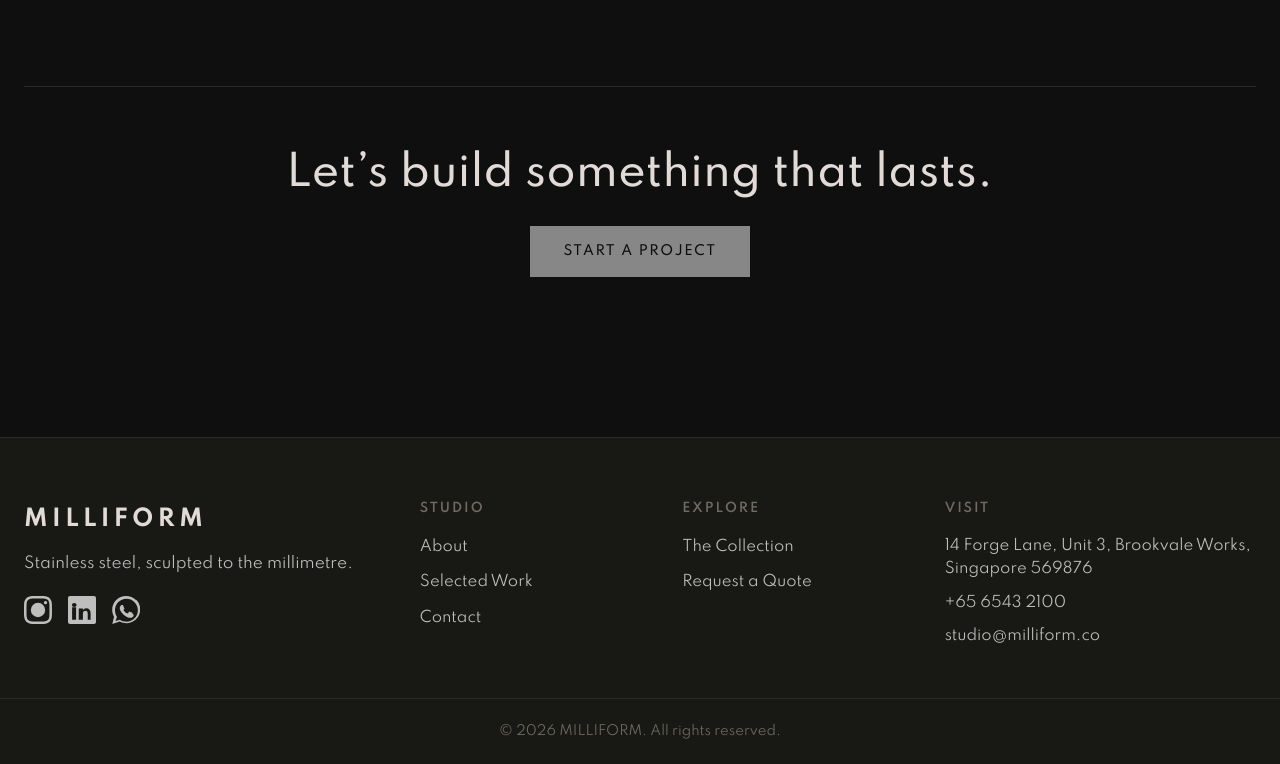
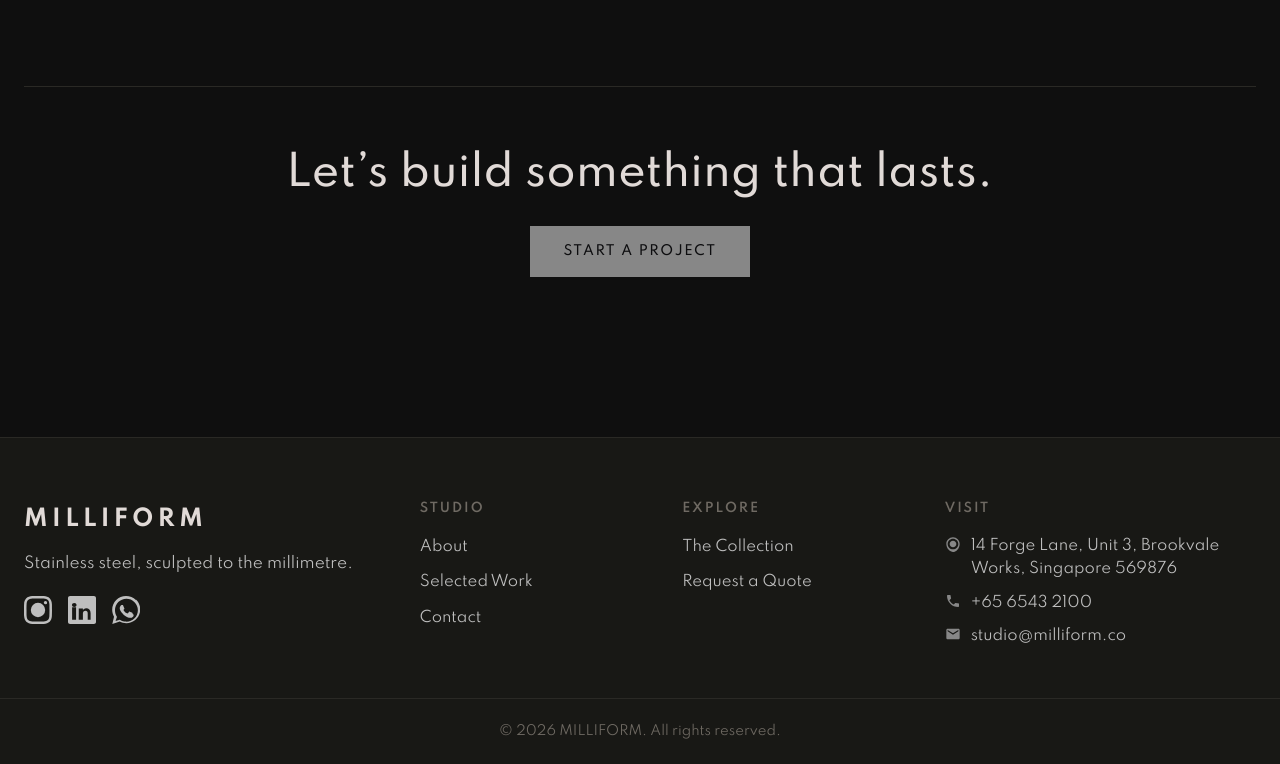
Before and after one commit to Peanoquio/milliform-countertop, a React (Create React App) app: page /about in a window 1280 px wide. Shown: the part 2060-2824 px from the top of the page. Built offline with nearby package versions, Linux system fonts and the light colour scheme; the HTML template or start-up script is replaced by a standard one.

Commit message:
added social icons for address, contact number and email

```diff
--- a/src/components/Footer.css
+++ b/src/components/Footer.css
@@ -78,6 +78,28 @@
   color: var(--accent);
 }
 
+.footer-contact-item {
+  display: flex;
+  gap: 10px;
+  align-items: flex-start;
+}
+
+.footer-contact-icon {
+  display: inline-flex;
+  align-items: center;
+  justify-content: center;
+  width: 16px;
+  height: 16px;
+  color: var(--accent);
+  flex-shrink: 0;
+  margin-top: 2px;
+}
+
+.footer-contact-icon svg {
+  width: 100%;
+  height: 100%;
+}
+
 .footer-bottom {
   border-top: 1px solid var(--border);
   padding: 22px 24px;
--- a/src/components/Footer.js
+++ b/src/components/Footer.js
@@ -1,31 +1,10 @@
 import React from 'react';
 import { Link } from 'react-router-dom';
 import { siteInfo, contactInfo, navigation } from '../config/siteConfig';
+import SocialIcon from './SocialIcon';
 import './Footer.css';
 
 const year = 2026; // bump as needed; kept static to avoid runtime Date dependence
-
-const SocialIcon = ({ name }) => {
-  const icons = {
-    instagram: (
-      <svg viewBox="0 0 24 24" fill="currentColor">
-        <path d="M12 2.163c3.204 0 3.584.012 4.85.07 3.252.148 4.771 1.691 4.919 4.919.058 1.266.069 1.645.069 4.849 0 3.205-.012 3.584-.069 4.849-.149 3.225-1.664 4.771-4.919 4.919-1.266.058-1.644.07-4.85.07-3.204 0-3.584-.012-4.849-.07-3.26-.149-4.771-1.699-4.919-4.92-.058-1.265-.07-1.644-.07-4.849 0-3.204.013-3.583.07-4.849.149-3.227 1.664-4.771 4.919-4.919 1.266-.057 1.645-.069 4.849-.069zm0-2.163c-3.259 0-3.667.014-4.947.072-4.358.2-6.78 2.618-6.98 6.98-.059 1.281-.073 1.689-.073 4.948 0 3.259.014 3.668.072 4.948.2 4.358 2.618 6.78 6.98 6.98 1.281.058 1.689.072 4.948.072 3.259 0 3.668-.014 4.948-.072 4.354-.2 6.782-2.618 6.979-6.98.059-1.28.073-1.689.073-4.948 0-3.259-.014-3.667-.072-4.947-.196-4.354-2.617-6.78-6.979-6.98-1.281-.059-1.69-.073-4.949-.073zM5.838 12a6.162 6.162 0 1 1 12.324 0 6.162 6.162 0 0 1-12.324 0zM12 16a4 4 0 1 1 0-8 4 4 0 0 1 0 8zm4.965-10.322a1.44 1.44 0 1 1 2.881.001 1.44 1.44 0 0 1-2.881-.001z" />
-      </svg>
-    ),
-    linkedin: (
-      <svg viewBox="0 0 24 24" fill="currentColor">
-        <path d="M20.447 20.452h-3.554v-5.569c0-1.328-.475-2.236-1.986-2.236-1.081 0-1.722.722-2.004 1.418-.103.249-.129.597-.129.946v5.441h-3.554s.05-8.81 0-9.728h3.554v1.375c.428-.659 1.19-1.598 2.895-1.598 2.117 0 3.704 1.385 3.704 4.362v5.589zM5.337 9.433c-1.144 0-1.915-.758-1.915-1.706 0-.954.77-1.706 1.954-1.706 1.185 0 1.915.752 1.94 1.706 0 .948-.755 1.706-1.979 1.706zm1.585 11.019H3.516V9.724h3.406v10.728zM22.225 0H1.771C.792 0 0 .774 0 1.729v20.542C0 23.227.792 24 1.771 24h20.451C23.2 24 24 23.227 24 22.271V1.729C24 .774 23.2 0 22.222 0h.003z" />
-      </svg>
-    ),
-    whatsapp: (
-      <svg viewBox="0 0 24 24" fill="currentColor">
-        <path d="M20.52 3.48C18.25 1.23 15.31 0 12 0 5.48 0 .16 5.32.16 11.84c0 2.09.54 4.13 1.57 5.93L.27 24l6.37-2.06c1.73.95 3.69 1.45 5.73 1.45 6.52 0 11.84-5.32 11.84-11.84 0-3.15-1.23-6.11-3.48-8.37zM12 21.77c-1.74 0-3.43-.45-4.93-1.3l-.35-.21-3.64 1.18 1.2-3.6-.22-.36c-.98-1.57-1.5-3.38-1.5-5.25 0-5.41 4.4-9.81 9.81-9.81 2.62 0 5.08 1.02 6.93 2.87 1.85 1.85 2.87 4.31 2.87 6.93 0 5.41-4.4 9.81-9.81 9.81zm5.37-7.37c-.29-.15-1.73-.86-2-.95-.27-.1-.47-.15-.67.15-.2.29-.77.95-.94 1.15-.17.19-.35.21-.64.07-.29-.15-.99-.37-1.88-.97-.7-.6-1.17-1.35-1.31-1.64-.14-.29-.02-.44.1-.58.1-.1.23-.25.34-.38.12-.13.15-.22.23-.37.08-.14.04-.27-.02-.38-.06-.11-.67-1.59-.92-2.18-.24-.59-.48-.51-.67-.52-.17-.01-.36-.01-.56-.01-.2 0-.51.07-.78.36-.27.29-1.02.99-1.02 2.42 0 1.43 1.04 2.81 1.19 3 .14.18 2.06 3.14 4.98 4.39.71.3 1.26.48 1.69.61.71.23 1.35.2 1.86.12.57-.08 1.75-.71 1.99-1.4.25-.69.25-1.28.17-1.4-.08-.13-.27-.2-.56-.34z" />
-      </svg>
-    ),
-  };
-
-  return icons[name] || null;
-};
 
 const Footer = () => {
   const { company, services } = navigation.footerLinks;
@@ -85,11 +64,22 @@ const Footer = () => {
         <div className="footer-col">
           <h4>Visit</h4>
           <ul className="footer-contact">
-            <li>{contactInfo.address.full}</li>
-            <li>
+            <li className="footer-contact-item">
+              <span className="footer-contact-icon">
+                <SocialIcon name="address" />
+              </span>
+              <span>{contactInfo.address.full}</span>
+            </li>
+            <li className="footer-contact-item">
+              <span className="footer-contact-icon">
+                <SocialIcon name="phone" />
+              </span>
               <a href={contactInfo.phone.link}>{contactInfo.phone.display}</a>
             </li>
-            <li>
+            <li className="footer-contact-item">
+              <span className="footer-contact-icon">
+                <SocialIcon name="email" />
+              </span>
               <a href={contactInfo.email.link}>{contactInfo.email.display}</a>
             </li>
           </ul>
--- /dev/null
+++ b/src/components/SocialIcon.js
@@ -0,0 +1,40 @@
+const SocialIcon = ({ name, size = 'default' }) => {
+  const sizeClass = size === 'small' ? '20px' : '24px';
+
+  const icons = {
+    address: (
+      <svg viewBox="0 0 24 24" fill="currentColor">
+        <path d="M12 2C6.48 2 2 6.48 2 12c0 5.5 3.64 10.19 8.5 11.65.75.14 1 .5 1 .91v1.73c0 .46.45.84.91.84h.18c.46 0 .91-.38.91-.84v-1.73c0-.41.25-.77 1-.91C18.36 22.19 22 17.5 22 12c0-5.52-4.48-10-10-10zm0 18c-4.41 0-8-3.59-8-8s3.59-8 8-8 8 3.59 8 8-3.59 8-8 8zm0-13c-2.76 0-5 2.24-5 5s2.24 5 5 5 5-2.24 5-5-2.24-5-5-5z" />
+      </svg>
+    ),
+    phone: (
+      <svg viewBox="0 0 24 24" fill="currentColor">
+        <path d="M6.62 10.79c1.44 2.83 3.76 5.14 6.59 6.59l2.2-2.2c.27-.27.67-.36 1.02-.24 1.12.37 2.33.57 3.57.57.55 0 1 .45 1 1V20c0 .55-.45 1-1 1-9.39 0-17-7.61-17-17 0-.55.45-1 1-1h3.5c.55 0 1 .45 1 1 0 1.25.2 2.45.57 3.57.11.35.03.74-.25 1.02l-2.2 2.2z" />
+      </svg>
+    ),
+    email: (
+      <svg viewBox="0 0 24 24" fill="currentColor">
+        <path d="M20 4H4c-1.1 0-1.99.9-1.99 2L2 18c0 1.1.9 2 2 2h16c1.1 0 2-.9 2-2V6c0-1.1-.9-2-2-2zm0 4l-8 5-8-5V6l8 5 8-5v2z" />
+      </svg>
+    ),
+    instagram: (
+      <svg viewBox="0 0 24 24" fill="currentColor">
+        <path d="M12 2.163c3.204 0 3.584.012 4.85.07 3.252.148 4.771 1.691 4.919 4.919.058 1.266.069 1.645.069 4.849 0 3.205-.012 3.584-.069 4.849-.149 3.225-1.664 4.771-4.919 4.919-1.266.058-1.644.07-4.85.07-3.204 0-3.584-.012-4.849-.07-3.26-.149-4.771-1.699-4.919-4.92-.058-1.265-.07-1.644-.07-4.849 0-3.204.013-3.583.07-4.849.149-3.227 1.664-4.771 4.919-4.919 1.266-.057 1.645-.069 4.849-.069zm0-2.163c-3.259 0-3.667.014-4.947.072-4.358.2-6.78 2.618-6.98 6.98-.059 1.281-.073 1.689-.073 4.948 0 3.259.014 3.668.072 4.948.2 4.358 2.618 6.78 6.98 6.98 1.281.058 1.689.072 4.948.072 3.259 0 3.668-.014 4.948-.072 4.354-.2 6.782-2.618 6.979-6.98.059-1.28.073-1.689.073-4.948 0-3.259-.014-3.667-.072-4.947-.196-4.354-2.617-6.78-6.979-6.98-1.281-.059-1.69-.073-4.949-.073zM5.838 12a6.162 6.162 0 1 1 12.324 0 6.162 6.162 0 0 1-12.324 0zM12 16a4 4 0 1 1 0-8 4 4 0 0 1 0 8zm4.965-10.322a1.44 1.44 0 1 1 2.881.001 1.44 1.44 0 0 1-2.881-.001z" />
+      </svg>
+    ),
+    linkedin: (
+      <svg viewBox="0 0 24 24" fill="currentColor">
+        <path d="M20.447 20.452h-3.554v-5.569c0-1.328-.475-2.236-1.986-2.236-1.081 0-1.722.722-2.004 1.418-.103.249-.129.597-.129.946v5.441h-3.554s.05-8.81 0-9.728h3.554v1.375c.428-.659 1.19-1.598 2.895-1.598 2.117 0 3.704 1.385 3.704 4.362v5.589zM5.337 9.433c-1.144 0-1.915-.758-1.915-1.706 0-.954.77-1.706 1.954-1.706 1.185 0 1.915.752 1.94 1.706 0 .948-.755 1.706-1.979 1.706zm1.585 11.019H3.516V9.724h3.406v10.728zM22.225 0H1.771C.792 0 0 .774 0 1.729v20.542C0 23.227.792 24 1.771 24h20.451C23.2 24 24 23.227 24 22.271V1.729C24 .774 23.2 0 22.222 0h.003z" />
+      </svg>
+    ),
+    whatsapp: (
+      <svg viewBox="0 0 24 24" fill="currentColor">
+        <path d="M20.52 3.48C18.25 1.23 15.31 0 12 0 5.48 0 .16 5.32.16 11.84c0 2.09.54 4.13 1.57 5.93L.27 24l6.37-2.06c1.73.95 3.69 1.45 5.73 1.45 6.52 0 11.84-5.32 11.84-11.84 0-3.15-1.23-6.11-3.48-8.37zM12 21.77c-1.74 0-3.43-.45-4.93-1.3l-.35-.21-3.64 1.18 1.2-3.6-.22-.36c-.98-1.57-1.5-3.38-1.5-5.25 0-5.41 4.4-9.81 9.81-9.81 2.62 0 5.08 1.02 6.93 2.87 1.85 1.85 2.87 4.31 2.87 6.93 0 5.41-4.4 9.81-9.81 9.81zm5.37-7.37c-.29-.15-1.73-.86-2-.95-.27-.1-.47-.15-.67.15-.2.29-.77.95-.94 1.15-.17.19-.35.21-.64.07-.29-.15-.99-.37-1.88-.97-.7-.6-1.17-1.35-1.31-1.64-.14-.29-.02-.44.1-.58.1-.1.23-.25.34-.38.12-.13.15-.22.23-.37.08-.14.04-.27-.02-.38-.06-.11-.67-1.59-.92-2.18-.24-.59-.48-.51-.67-.52-.17-.01-.36-.01-.56-.01-.2 0-.51.07-.78.36-.27.29-1.02.99-1.02 2.42 0 1.43 1.04 2.81 1.19 3 .14.18 2.06 3.14 4.98 4.39.71.3 1.26.48 1.69.61.71.23 1.35.2 1.86.12.57-.08 1.75-.71 1.99-1.4.25-.69.25-1.28.17-1.4-.08-.13-.27-.2-.56-.34z" />
+      </svg>
+    ),
+  };
+
+  return icons[name] || null;
+};
+
+export default SocialIcon;
--- a/src/pages/Contact.css
+++ b/src/pages/Contact.css
@@ -28,17 +28,54 @@
   color: var(--accent);
 }
 
+.contact-item {
+  display: flex;
+  gap: 12px;
+  align-items: flex-start;
+  margin-bottom: 12px;
+}
+
+.contact-item:last-child {
+  margin-bottom: 0;
+}
+
+.contact-icon {
+  display: inline-flex;
+  align-items: center;
+  justify-content: center;
+  width: 20px;
+  height: 20px;
+  color: var(--accent);
+  flex-shrink: 0;
+  margin-top: 2px;
+}
+
+.contact-icon svg {
+  width: 100%;
+  height: 100%;
+}
+
 .contact-social {
   display: flex;
   gap: 16px;
 }
 
-.contact-social a {
-  text-transform: capitalize;
+.contact-social .social-icon-link {
+  display: inline-flex;
+  align-items: center;
+  justify-content: center;
+  width: 28px;
+  height: 28px;
   color: var(--textSecondary);
+  transition: color 0.3s ease;
 }
 
-.contact-social a:hover {
+.contact-social .social-icon-link svg {
+  width: 100%;
+  height: 100%;
+}
+
+.contact-social .social-icon-link:hover {
   color: var(--accent);
 }
 
--- a/src/pages/Contact.js
+++ b/src/pages/Contact.js
@@ -1,5 +1,6 @@
 import React, { useState } from 'react';
 import { contactInfo, siteInfo } from '../config/siteConfig';
+import SocialIcon from '../components/SocialIcon';
 import useReveal from '../hooks/useReveal';
 import './Contact.css';
 
@@ -43,16 +44,31 @@ const Contact = () => {
           <aside className="contact-details reveal">
             <div className="detail-block">
               <h4>Visit the workshop</h4>
+              <div className="contact-item">
+                <span className="contact-icon">
+                  <SocialIcon name="address" />
+                </span>
                 <p>{contactInfo.address.full}</p>
+              </div>
             </div>
             <div className="detail-block">
               <h4>Talk to us</h4>
+              <div className="contact-item">
+                <span className="contact-icon">
+                  <SocialIcon name="phone" />
+                </span>
                 <p>
                   <a href={contactInfo.phone.link}>{contactInfo.phone.display}</a>
                 </p>
+              </div>
+              <div className="contact-item">
+                <span className="contact-icon">
+                  <SocialIcon name="email" />
+                </span>
                 <p>
                   <a href={contactInfo.email.link}>{contactInfo.email.display}</a>
                 </p>
+              </div>
             </div>
             <div className="detail-block">
               <h4>Opening hours</h4>
@@ -67,8 +83,16 @@ const Contact = () => {
                   {Object.entries(contactInfo.social)
                     .filter(([, v]) => v)
                     .map(([name, url]) => (
-                      <a key={name} href={url} target="_blank" rel="noopener noreferrer">
-                        {name}
+                      <a
+                        key={name}
+                        href={url}
+                        target="_blank"
+                        rel="noopener noreferrer"
+                        className="social-icon-link"
+                        title={name.charAt(0).toUpperCase() + name.slice(1)}
+                        aria-label={name}
+                      >
+                        <SocialIcon name={name} />
                       </a>
                     ))}
                 </div>
```
Lines whose indentation alone changed are shown as unchanged.
